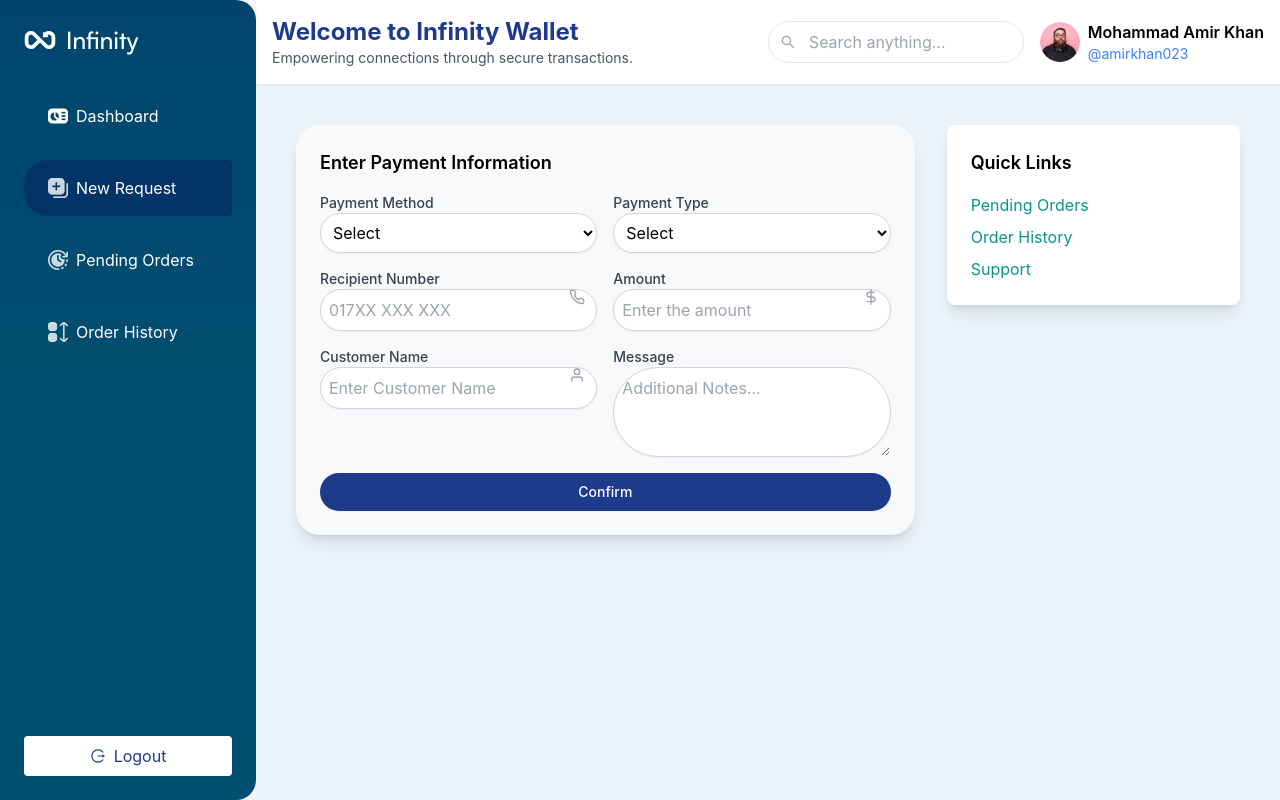
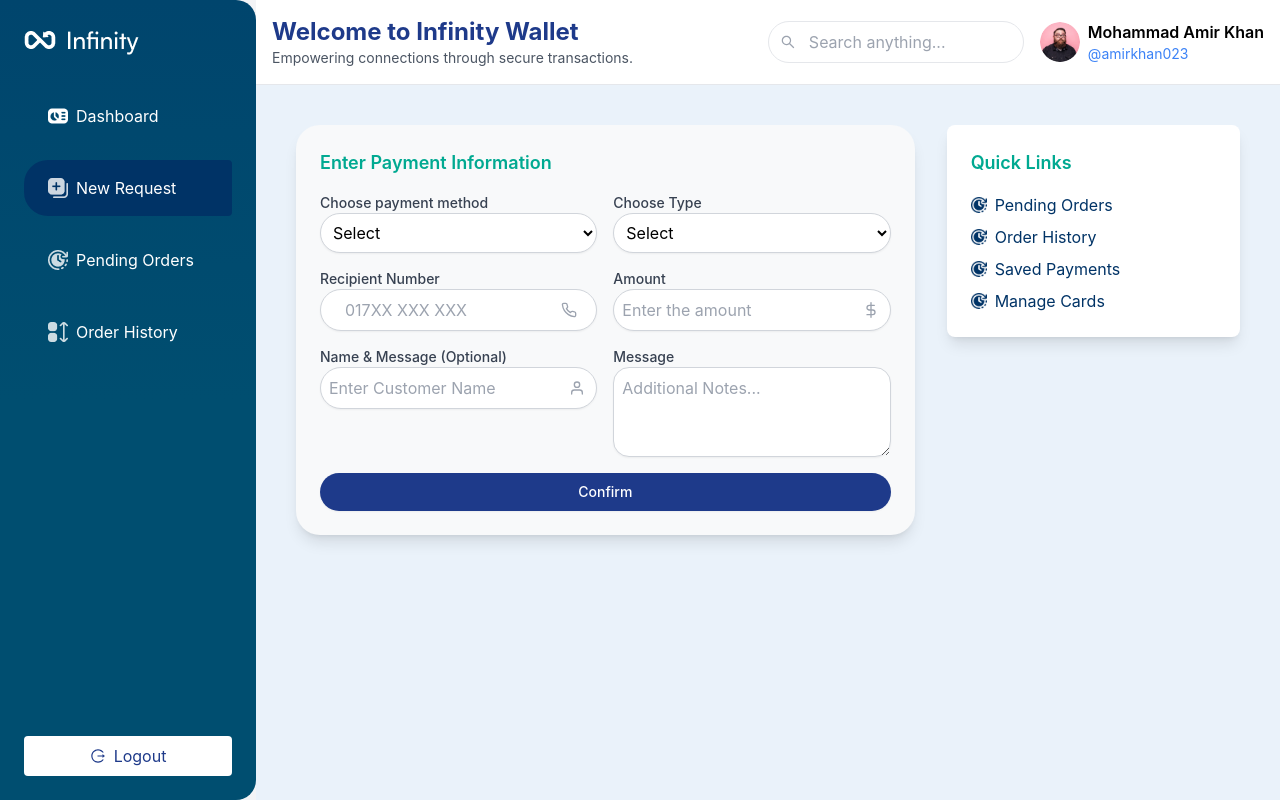
Before and after one commit to iamraselmolla/infinity-walltet, a React (Create React App) app: page /dashboard/new-request in a window 1280 px wide. Built offline with nearby package versions, Linux system fonts and the light colour scheme.

Commit message:
displayed the request form

```diff
--- a/src/component/pages/dashboard/new-request/NewRequest.js
+++ b/src/component/pages/dashboard/new-request/NewRequest.js
@@ -36,12 +36,12 @@ const PaymentRequestForm = () => {
             <div className="max-w-6xl w-full grid grid-cols-1 md:grid-cols-3 gap-8 p-4">
                 {/* Form */}
                 <div className="md:col-span-2 bg-[#F8F9FA] rounded-3xl shadow-lg p-6">
-                    <h2 className="text-lg font-semibold mb-4">Enter Payment Information</h2>
+                    <h2 className="text-lg text-theme-color font-semibold mb-4">Enter Payment Information</h2>
                     <form onSubmit={formik.handleSubmit} className="space-y-4">
                         {/* Payment Method and Payment Type */}
                         <div className="grid grid-cols-1 md:grid-cols-2 gap-4">
                             <div>
-                                <label htmlFor="paymentMethod" className="block text-sm font-medium text-gray-700">Payment Method</label>
+                                <label htmlFor="paymentMethod" className="block text-sm font-medium text-gray-700">Choose payment method</label>
                                 <div className="relative">
                                     <select
                                         id="paymentMethod"
@@ -61,7 +61,7 @@ const PaymentRequestForm = () => {
                                 </div>
                             </div>
                             <div>
-                                <label htmlFor="paymentType" className="block text-sm font-medium text-gray-700">Payment Type</label>
+                                <label htmlFor="paymentType" className="block text-sm font-medium text-gray-700">Choose Type</label>
                                 <div className="relative">
                                     <select
                                         id="paymentType"
@@ -95,9 +95,9 @@ const PaymentRequestForm = () => {
                                         onChange={formik.handleChange}
                                         onBlur={formik.handleBlur}
                                         value={formik.values.recipientNumber}
-                                        className={`block w-full rounded-full border ${formik.touched.recipientNumber && formik.errors.recipientNumber ? 'border-red-500' : 'border-gray-300'} bg-white shadow-sm focus:border-teal-300 focus:ring focus:ring-teal-200 focus:ring-opacity-50 p-2 pr-10`}
+                                        className={`block w-full rounded-full border px-6 ${formik.touched.recipientNumber && formik.errors.recipientNumber ? 'border-red-500' : 'border-gray-300'} bg-white shadow-sm focus:border-teal-300 focus:ring focus:ring-teal-200 focus:ring-opacity-50 p-2 pr-10`}
                                     />
-                                    <FiPhone className="absolute inset-y-0 right-3 flex items-center text-gray-400 pointer-events-none" />
+                                    <FiPhone className="absolute right-5 my-auto inset-y-0 text-gray-400 pointer-events-none" />
                                     {formik.touched.recipientNumber && formik.errors.recipientNumber ? (
                                         <p className="text-red-500 text-sm mt-1">{formik.errors.recipientNumber}</p>
                                     ) : null}
@@ -116,7 +116,7 @@ const PaymentRequestForm = () => {
                                         value={formik.values.amount}
                                         className={`block w-full rounded-full border ${formik.touched.amount && formik.errors.amount ? 'border-red-500' : 'border-gray-300'} bg-white shadow-sm focus:border-teal-300 focus:ring focus:ring-teal-200 focus:ring-opacity-50 p-2 pr-10`}
                                     />
-                                    <FiDollarSign className="absolute inset-y-0 right-3 flex items-center text-gray-400 pointer-events-none" />
+                                    <FiDollarSign className="absolute right-3 my-auto inset-y-0 text-gray-400 pointer-events-none" />
                                     {formik.touched.amount && formik.errors.amount ? (
                                         <p className="text-red-500 text-sm mt-1">{formik.errors.amount}</p>
                                     ) : null}
@@ -127,7 +127,7 @@ const PaymentRequestForm = () => {
                         {/* Customer Name and Message */}
                         <div className="grid grid-cols-1 md:grid-cols-2 gap-4">
                             <div>
-                                <label htmlFor="customerName" className="block text-sm font-medium text-gray-700">Customer Name</label>
+                                <label htmlFor="customerName" className="block text-sm font-medium text-gray-700">Name & Message (Optional)</label>
                                 <div className="relative">
                                     <input
                                         type="text"
@@ -139,7 +139,7 @@ const PaymentRequestForm = () => {
                                         value={formik.values.customerName}
                                         className="block w-full rounded-full border border-gray-300 bg-white shadow-sm focus:border-teal-300 focus:ring focus:ring-teal-200 focus:ring-opacity-50 p-2 pr-10"
                                     />
-                                    <FiUser className="absolute inset-y-0 right-3 flex items-center text-gray-400 pointer-events-none" />
+                                    <FiUser className="absolute right-3 my-auto inset-y-0 text-gray-400 pointer-events-none" />
                                 </div>
                             </div>
                             <div>
@@ -152,7 +152,7 @@ const PaymentRequestForm = () => {
                                     onChange={formik.handleChange}
                                     onBlur={formik.handleBlur}
                                     value={formik.values.message}
-                                    className="block w-full rounded-full border border-gray-300 bg-white shadow-sm focus:border-teal-300 focus:ring focus:ring-teal-200 focus:ring-opacity-50 p-2 pr-10"
+                                    className="block w-full rounded-2xl border border-gray-300 bg-white shadow-sm focus:border-teal-300 focus:ring focus:ring-teal-200 focus:ring-opacity-50 p-2 pr-10"
                                 />
                             </div>
                         </div>
@@ -172,21 +172,30 @@ const PaymentRequestForm = () => {
                 {/* Quick Links */}
                 <div className="w-full">
                     <div className="bg-white rounded-lg shadow-lg p-6">
-                        <h2 className="text-lg font-semibold mb-4">Quick Links</h2>
+                        <h2 className="text-lg font-semibold text-theme-color mb-4">Quick Links</h2>
                         <ul className="space-y-2">
                             <li>
-                                <a href="#" className="flex items-center text-teal-600 hover:text-teal-800">
+                                <a href="#" className="flex items-center text-[#003366] hover:text-teal-800">
+                                    <img src="/images/icon.png" alt="icon" className="mr-2 w-4 h-4" />
                                     Pending Orders
                                 </a>
                             </li>
                             <li>
-                                <a href="#" className="flex items-center text-teal-600 hover:text-teal-800">
+                                <a href="#" className="flex items-center text-[#003366] hover:text-teal-800">
+                                    <img src="/images/icon.png" alt="icon" className="mr-2 w-4 h-4" />
                                     Order History
                                 </a>
                             </li>
                             <li>
-                                <a href="#" className="flex items-center text-teal-600 hover:text-teal-800">
-                                    Support
+                                <a href="#" className="flex items-center text-[#003366] hover:text-teal-800">
+                                    <img src="/images/icon.png" alt="icon" className="mr-2 w-4 h-4" />
+                                    Saved Payments
+                                </a>
+                            </li>
+                            <li>
+                                <a href="#" className="flex items-center text-[#003366] hover:text-teal-800">
+                                    <img src="/images/icon.png" alt="icon" className="mr-2 w-4 h-4" />
+                                    Manage Cards
                                 </a>
                             </li>
                         </ul>
```
Also changed, not shown: public/images/icon.png (added).
